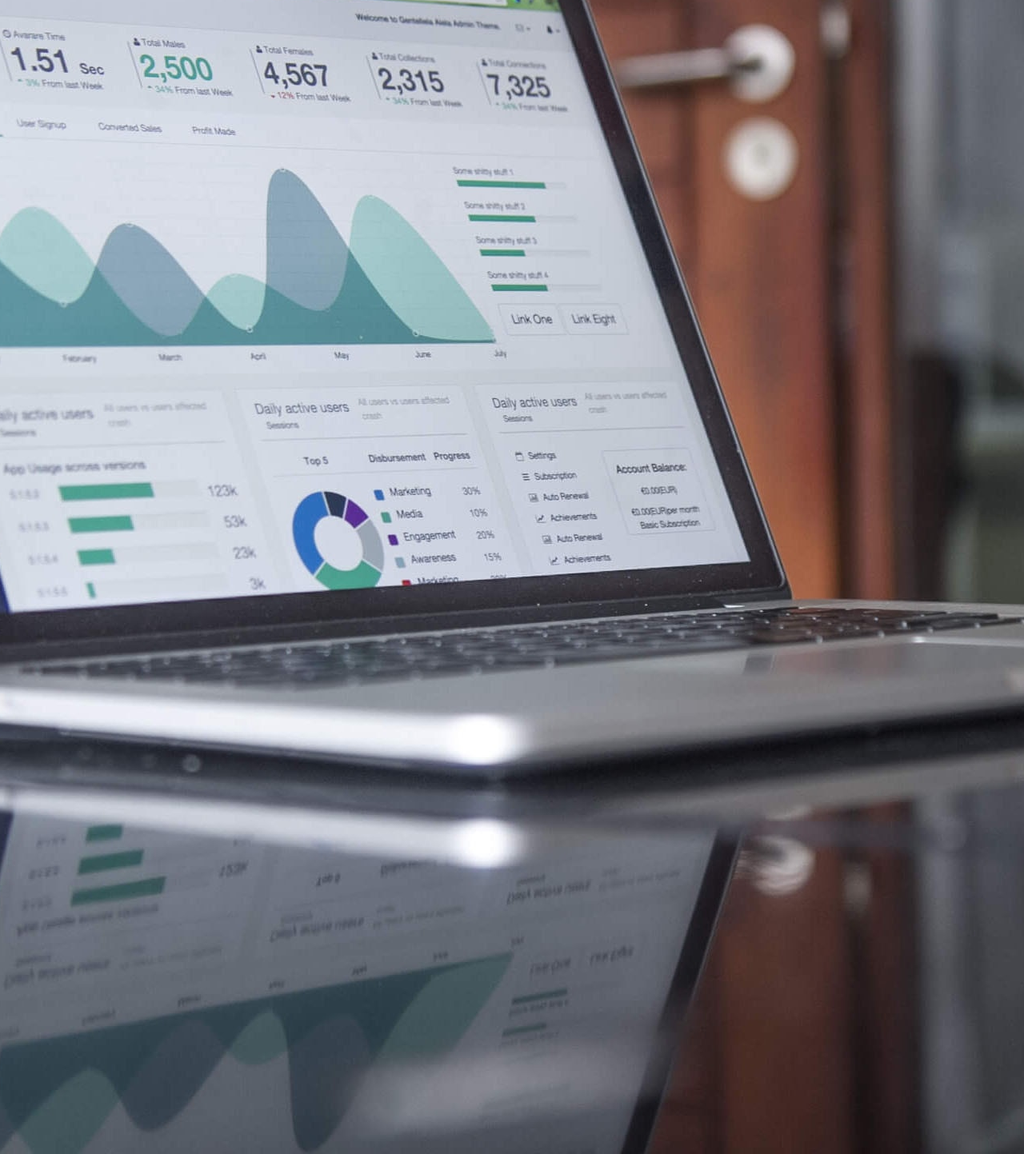
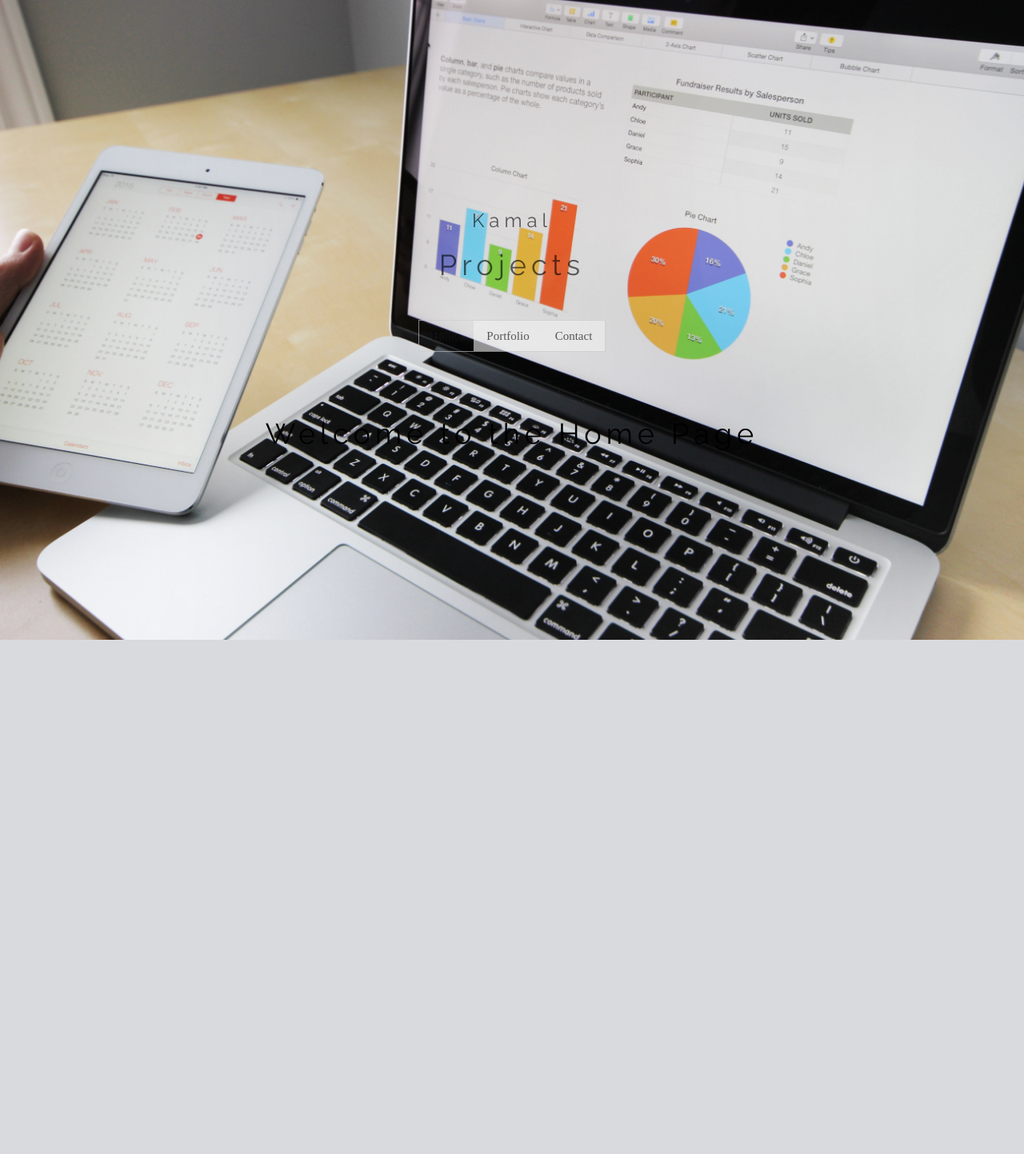
Before and after one commit to heybad/websiteproject, a Flask app: page /home in a window 1280 px wide; the page is wider, and only the part inside the window is pictured. Shown: that part at 80% size. After the commit the page ends 800 px from the top of that part, so only its background shows below. Run offline with Flask 3, Linux system fonts and the light colour scheme; parts of the project's set-up code (start-up, migrations or seed data) failed here and were passed over.

Commit message:
delete the img

```diff
--- a/app.py
+++ b/app.py
@@ -11,21 +11,24 @@ data = df.to_dict(orient='records')
 
 @app.route('/')
 def index():
-    # Render 'main.html' and 'home.html'
-    return render_template('main.html') + render_template('home.html')
+  # Render 'main.html'
+  return render_template('main.html')
 
 @app.route('/home')
 def home():
+  # Remove this line
+  # return render_template('main.html')
+
   return render_template('main.html') + render_template('home.html')
 
 @app.route('/portfolio')
 def portfolio():
-   return render_template('portfolio.html', data=data)
+  return render_template('portfolio.html', data=data)
 
 @app.route('/contact')
 def contact():
-    return render_template('contact.html')
+  return render_template('contact.html')
 
 if __name__ == '__main__':
-    gunicorn_app = app
-    gunicorn_app.run(host='0.0.0.0', port=5000, debug=False)
+  gunicorn_app = app
+  gunicorn_app.run(host='0.0.0.0', port=5000, debug=False)
--- a/templates/home.html
+++ b/templates/home.html
@@ -1,4 +1,3 @@
-
 {% block content %}
 <html>
 <head>
@@ -10,12 +9,18 @@
             justify-content: center;
             align-items: center;
             height: 100vh;
+            background-image: url("sawiro/tried.jpg");
+            background-size: cover;
+            background-position: center;
         }
+
         h1 {
-      font-family: "Raleway", Arial, sans-serif}
-      h1 {letter-spacing: 6px}
-        .w3-row-padding img {margin-bottom: 12px}
+            font-family: "Raleway", Arial, sans-serif;
+            letter-spacing: 6px;
+        }
 
+        .w3-row-padding img {
+            margin-bottom: 12px;
         }
 
         img {
@@ -26,8 +31,7 @@
 </head>
 <body>
     <h1>Welcome to the Home Page</h1>
-    <!-- <img src="https://replit.com/@kmohamud10/Wednesday#images/data.png" alt="Description of the image"> -->
-  <img src="images/datafile.jpg" alt="What's wrong">
+
     <!-- Rest of your content goes here -->
 </body>
 </html>
--- a/templates/main.html
+++ b/templates/main.html
@@ -8,9 +8,16 @@
     <link rel="stylesheet" href="https://fonts.googleapis.com/css?family=Raleway">
     <link rel="stylesheet" href="https://cdnjs.cloudflare.com/ajax/libs/font-awesome/4.7.0/css/font-awesome.min.css">
     <style>
-        body,h1 {font-family: "Raleway", Arial, sans-serif}
-        h1 {letter-spacing: 6px}
-        .w3-row-padding img {margin-bottom: 12px}
+        body {
+            background-image: url("sawiro/datafile.jpg"); /* Adjust the path to your background image */
+            background-size: cover;
+            background-position: center;
+            font-family: "Raleway, Arial, sans-serif";
+        }
+
+        h1 {
+            letter-spacing: 6px;
+        }
     </style>
 </head>
 <body>
@@ -23,7 +30,7 @@
             <div class="w3-bar w3-border">
                 <a href="/home" class="w3-bar-item w3-button">Home</a>
                 <a href="/portfolio" class="w3-bar-item w3-button w3-light-grey">Portfolio</a>
-               <a href="/contact" class="w3-bar-item w3-button w3-light-grey">Contact</a>
+                <a href="/contact" class="w3-bar-item w3-button w3-light-grey">Contact</a>
             </div>
         </div>
     </header>
```
Also changed, not shown: images/data.png (deleted), images/datafile.jpg (deleted), sawiro/tried.jpg (added). Lines whose indentation alone changed are shown as unchanged.
